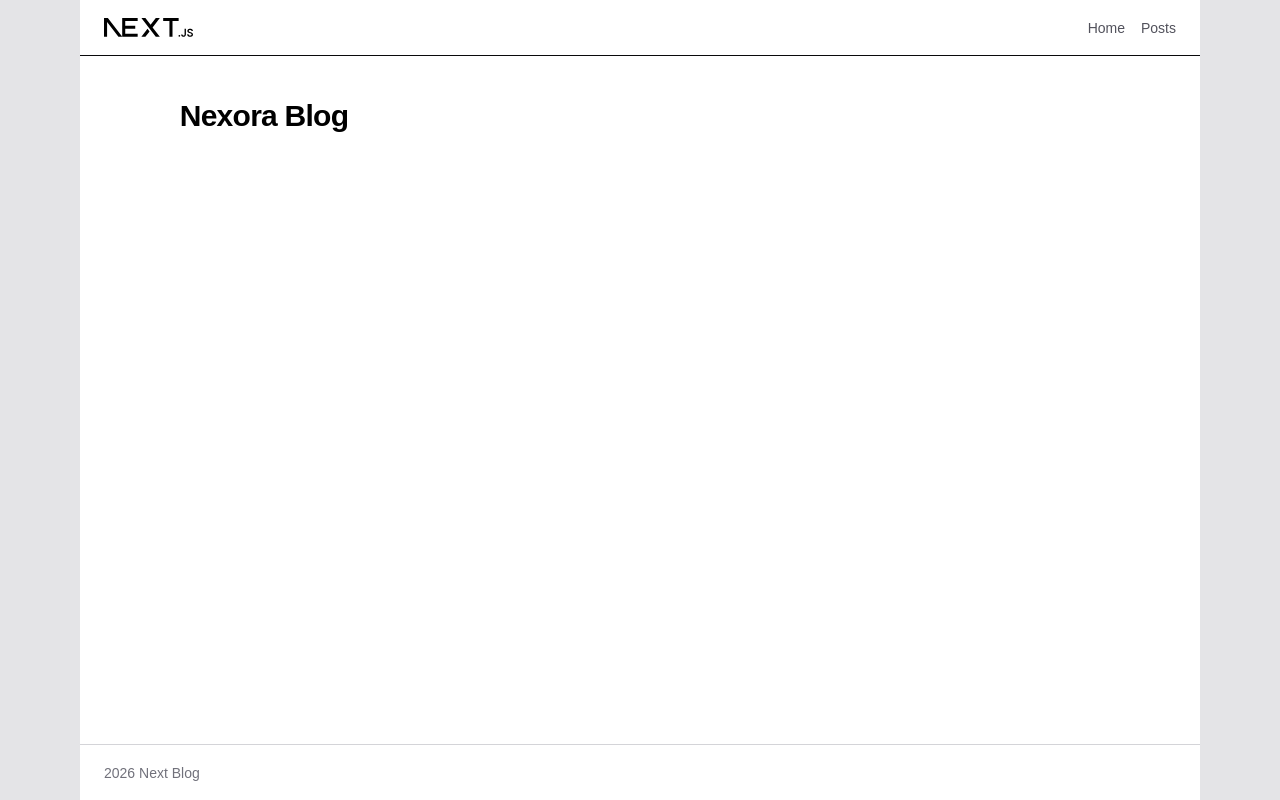
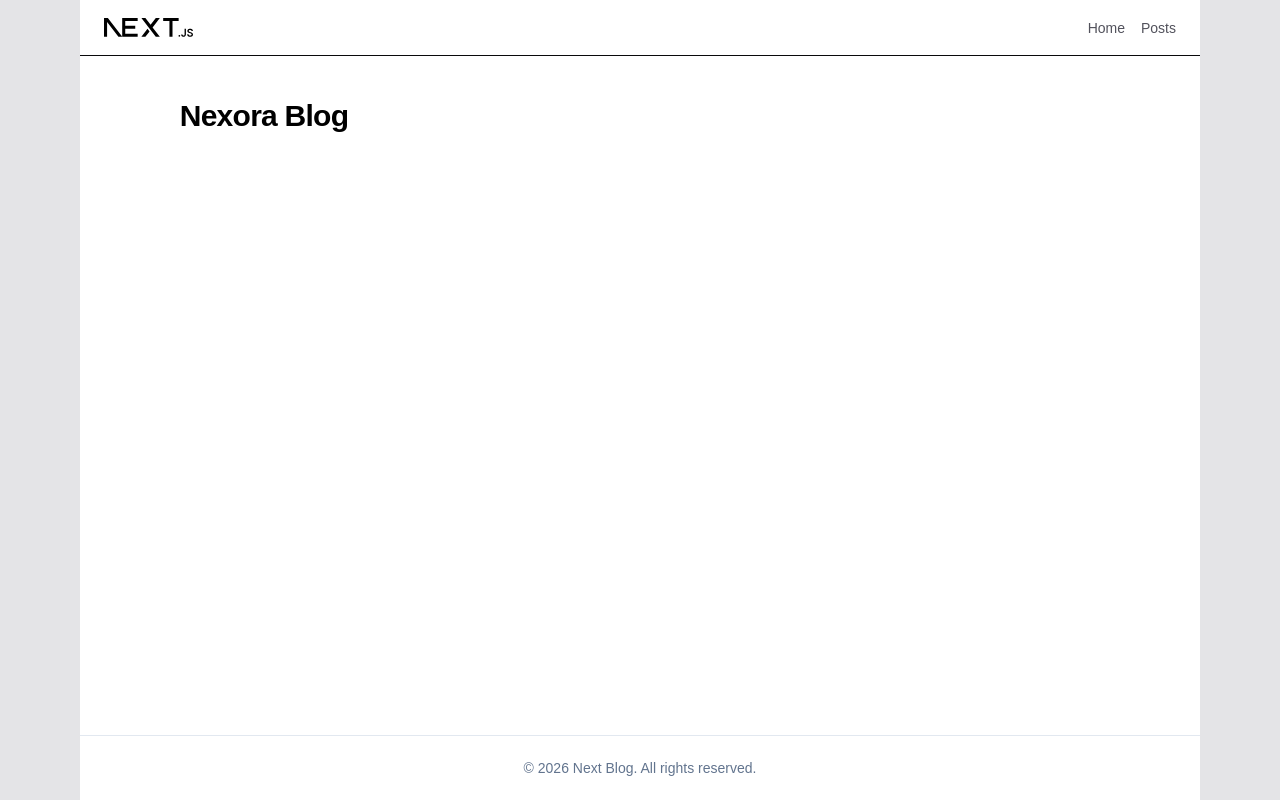
Before and after one commit to Surajnairx/next.js-recap, a Next.js app: page / in a window 1280 px wide. Built offline with nearby package versions, Linux system fonts and the light colour scheme.

Commit message:
style: improve footer layout

```diff
--- a/components/footer.jsx
+++ b/components/footer.jsx
@@ -1,11 +1,13 @@
 import React from 'react'
 
 function footer() {
-  return (
-     <footer className="flex h-14 items-center border-t border-zinc-300 px-4 text-sm text-zinc-500 sm:px-6">
-              2026 Next Blog
-            </footer>
-  )
+   return (
+    <footer className="mt-auto border-t border-slate-200 bg-white">
+      <div className="mx-auto flex h-16 max-w-6xl items-center justify-center px-6 text-sm text-slate-500">
+        <p>© 2026 Next Blog. All rights reserved.</p>
+      </div>
+    </footer>
+  );
 }
 
 export default footer
```
